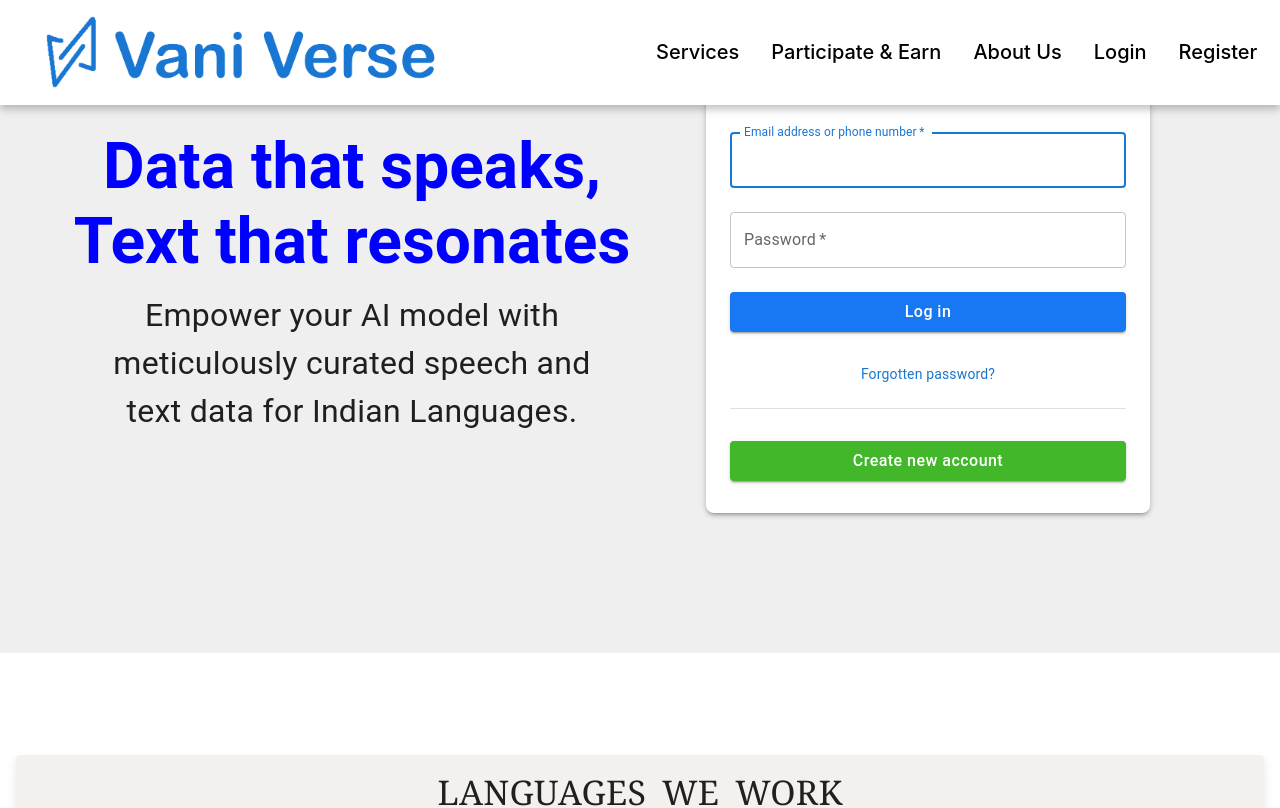
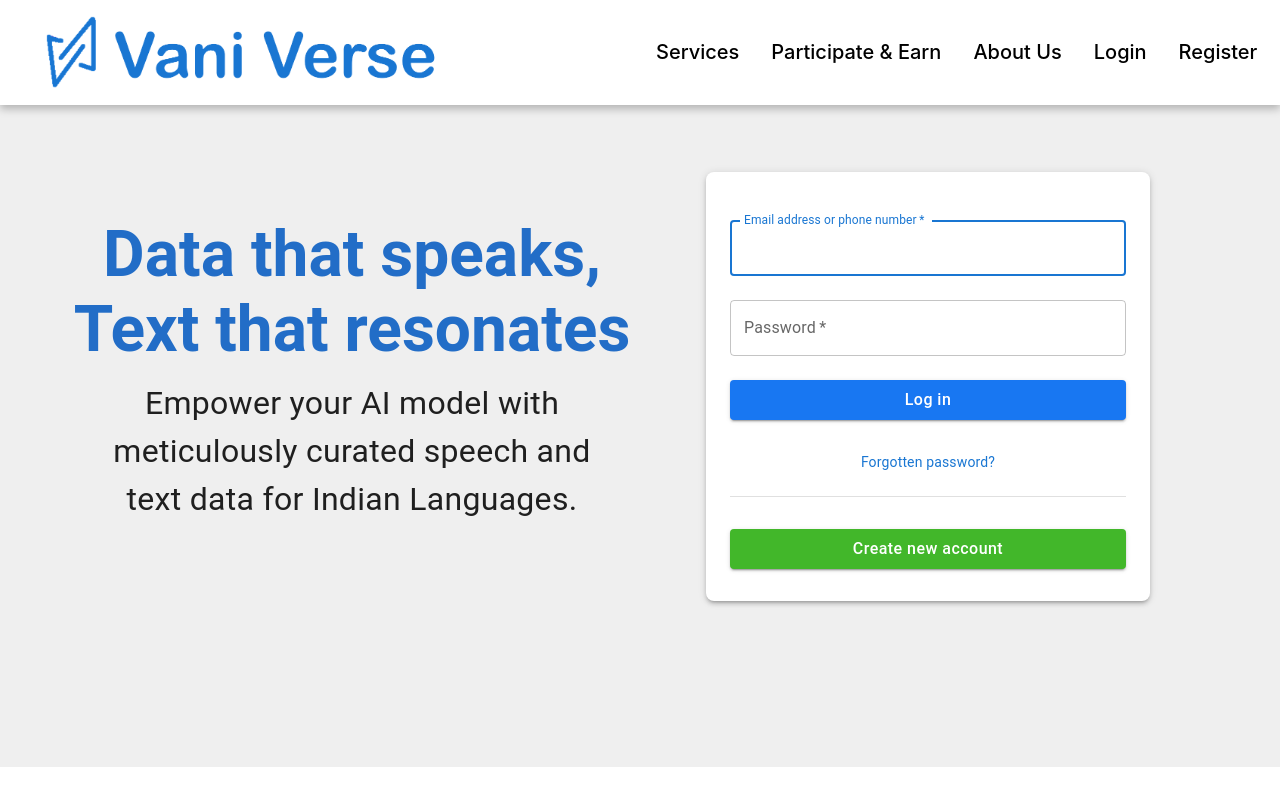
Before and after one commit to TanmoyTheStudent/VaniVerseDemo2, a React (Create React App) app: page / in a window 1280 px wide. Shown: the top 808 px of the page. Built offline with nearby package versions, Linux system fonts and the light colour scheme.

Commit message:
Update Home.js

```diff
--- a/src/components/home/Home.js
+++ b/src/components/home/Home.js
@@ -1,12 +1,6 @@
-import { Container,Typography,Grid,Button,Card,CardActions,Paper,useMediaQuery, useTheme} from '@mui/material'
-import CardContent from '@mui/material/CardContent';
-import CardMedia from '@mui/material/CardMedia';
-import { CardActionArea } from '@mui/material';
-
-import OurInspiration from "./sub-components/OurInspiration";
-
+import { Container,Typography,Grid,Card,useMediaQuery, useTheme} from '@mui/material'
+import Background from "../../required-data/assests/image/background.jpeg"
 import ParticipateAndEarn from "./sub-components/ParticipateAndEarn";
-import Login from '../user-authentication/Login';
 import LoginForm from './sub-components/LoginForm';
 import ServicesHome from './sub-components/Services-Home';
 import ServicesHomeSmall from './sub-components/Services-Home-Small';
@@ -17,61 +11,45 @@ function Home() {
 
   const theme = useTheme();
   const isSmallScreen = useMediaQuery(theme.breakpoints.down('md'))
-  //console.log(isSmallScreen)
 
   return (
-    <div className="">
+    <div >
 
 <div
  style={{
   backgroundColor:"ButtonHighlight",
-  minHeight: "500px",   // Minimum height of 500px
-  height: 'auto',       // Let the height adjust based on content
+  minHeight: "500px",
+  height: 'auto',
   maxHeight: "1500px",
   width: '100%',
-  //background: 'linear-gradient(to right, #23d6d4, #0a3758)',
   display: "flex",
   justifyContent: "center",
   alignItems: "center",
-  padding: '10px',       // Added some padding for spacing
-  margin: " auto",   // Centered the div horizontally
-  overflowY: "auto"      // Allow vertical scrolling if content overflows
+  padding: '10px',
+  margin: " auto",
+  overflowY: "auto"
 }}>
 
-{/* <div style={{
-  //backgroundImage: `url(${Background})`,
-  backgroundColor:"ButtonHighlight",
-  backgroundSize: 'cover',
-  backgroundRepeat: 'no-repeat',
-  width: '100%',
-  height: '500px',
-   alignItems: 'center', // Centers vertically
-  justifyContent: 'center',
-  marginBottom:"50px",
-  marginTop:"0%"
-}}> */}
 
 
-      {/* gggg        */}
-
-      <Container style={{marginBottom:"100px"}}>
+      <Container sx={{marginTop:{xs:"10%",md:"7%",xl:"10%"},marginBottom:"10%"}}>
         <Grid container spacing={0}  justifyContent="center" style={{margin:"0px"}}>
         <Grid item sm={12} md={12} lg={6}  style={{ display: 'flex', justifyContent: 'center' }}>
-                  <Card sx={{ width: '100%',height:"100%", padding: '0px', margin: '0px',marginTop:{xs:"50px",md:"120px"},border: 'none',
+                  <Card sx={{ width: '100%',height:"100%", padding: '0px', marginTop:{xs:"50px",md:"120px"},border: 'none',
                   boxShadow: 'none',
                   background:"none"}} align="center" >
        <Typography
         variant="h3"
         sx={{
           fontSize: {
-            xs: '2.5rem',  // 0px - 600px
-            sm: '3.5rem',  // 600px - 960px
-            md: '3.5rem',  // 960px - 1280px
-            lg: '4rem',  // 1280px - 1920px
-            xl: '4rem',  // 1920px and above
+            xs: '2.5rem',
+            sm: '3.5rem',
+            md: '3.5rem',
+            lg: '4rem',
+            xl: '4rem',
           },
           margin: 0,
-          color:"blue",
+          color:"#226dc7",
            fontWeight: 'bold',
            marginBottom:"2%"
         }}
@@ -86,13 +64,13 @@ function Home() {
 
         sx={{
           fontSize: {
-            xs: '1.5rem',  // 0px - 600px
-            sm: '2rem',  // 600px - 960px
-            md: '2rem',  // 960px - 1280px
-            lg: '2rem',  // 1280px - 1920px
-            xl: '2rem',  // 1920px and above
+            xs: '1.5rem',
+            sm: '2rem',
+            md: '2rem',
+            lg: '2rem',
+            xl: '2rem',
           },
-          marginBottom: 3,
+          marginBottom: {xs:0,lg:3}
         }}
       >
        <span style={{ whiteSpace: 'nowrap' }}>Empower your AI model with</span><br/> <span style={{ whiteSpace: 'nowrap' }}>meticulously curated speech and</span><br/>
```
